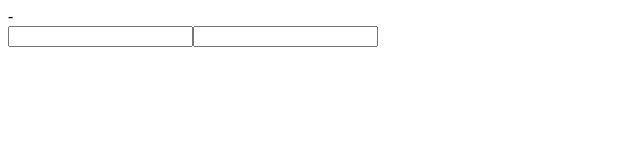
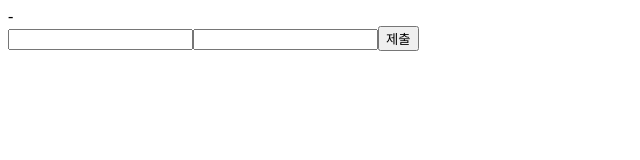
Before and after one commit to osparking/reactpro, a React (Vite) app: page / in a window 1280 px wide. Shown: the top 160 px of the page, without its empty margins (0-640 px from the left). Built offline with nearby package versions, Linux system fonts and the light colour scheme.

Commit message:
add form data submission button

```diff
--- a/src/components/Form.jsx
+++ b/src/components/Form.jsx
@@ -17,6 +17,7 @@ export default function Form() {
           type="text"
           value={name.firstName}
         />
+        <button>제출</button>
       </form>
     </div>
   );
```
